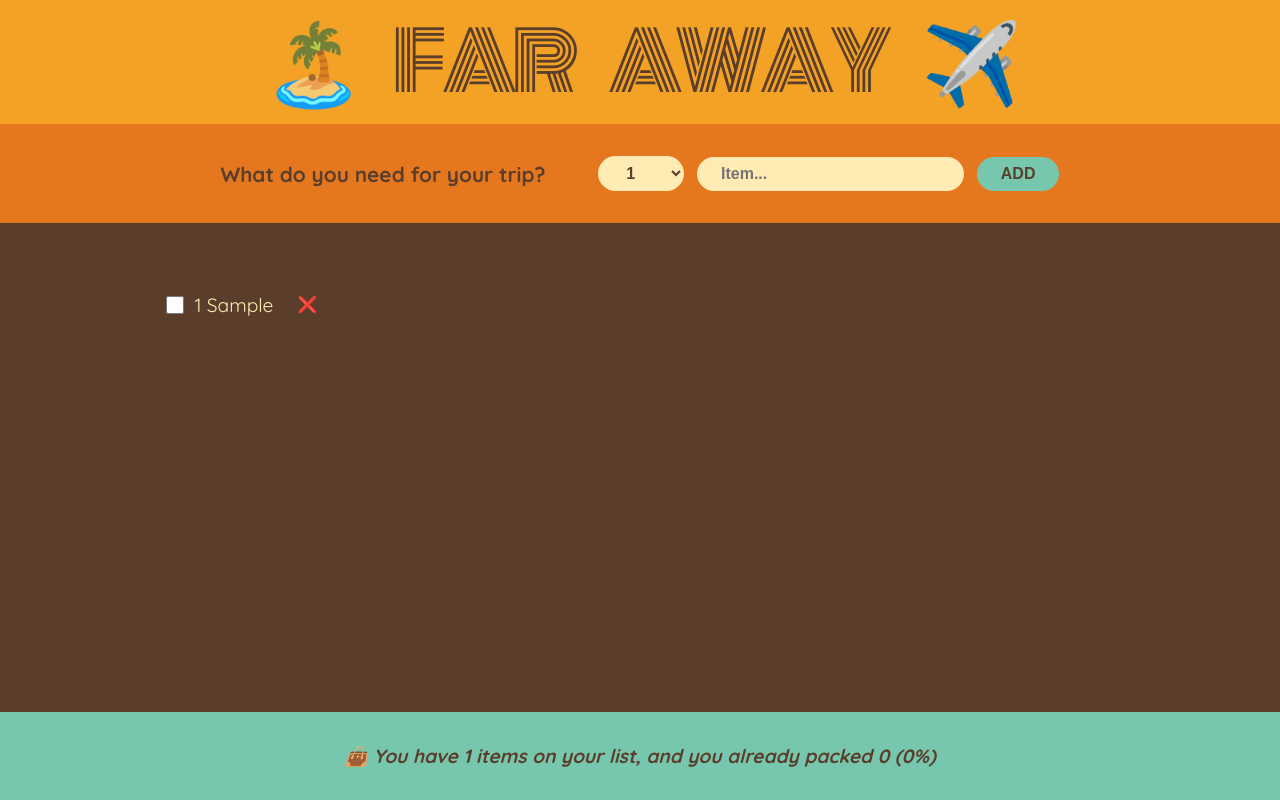
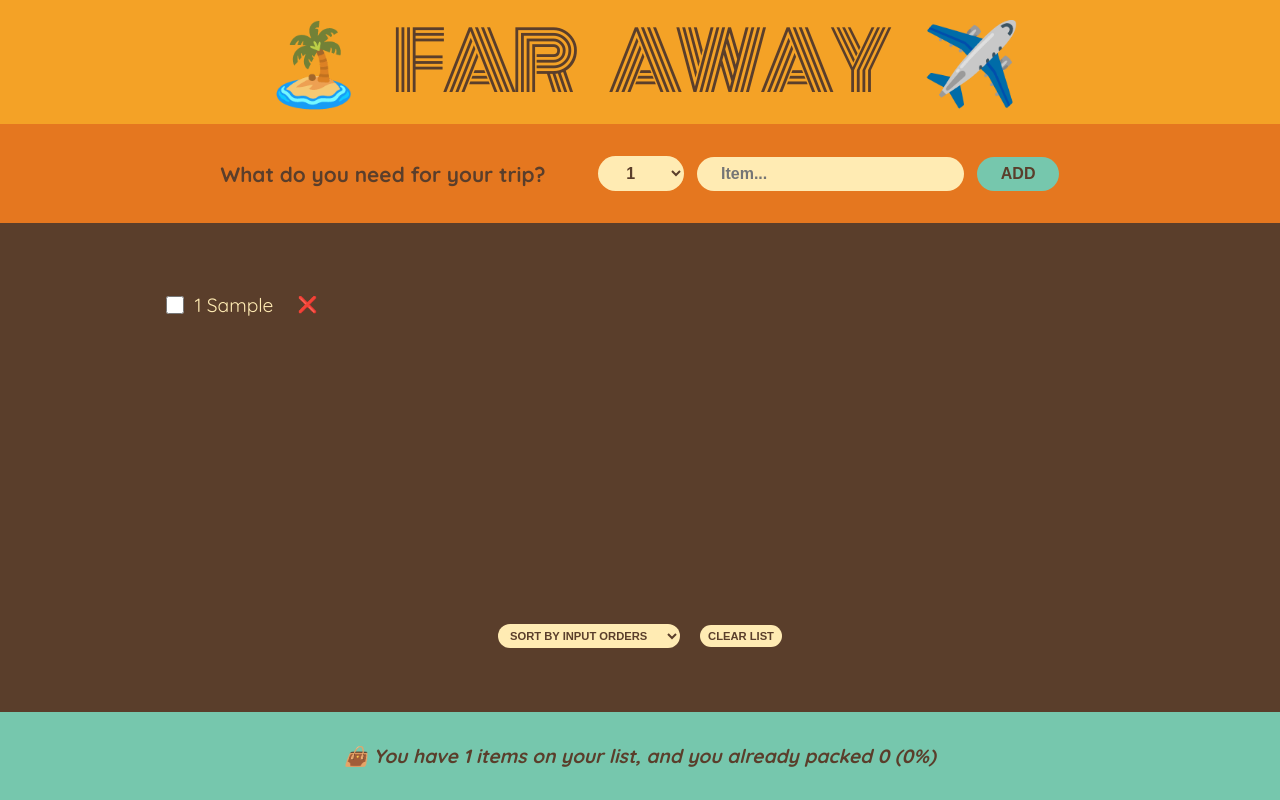
Before and after one commit to susovan777/React-Jets, a React (Create React App) app in the folder 03-travel-list/: page / in a window 1280 px wide. Both pictures are taken after typing "Sample" into the empty fields and a click on the button "ADD". Built offline with nearby package versions, Linux system fonts and the light colour scheme.

Commit message:
Completed the project work

```diff
--- a/03-travel-list/src/App.js
+++ b/03-travel-list/src/App.js
@@ -6,7 +6,6 @@ import { useState } from "react";
 
 function App() {
   const [items, setItems] = useState([]);
-  // const [isChecked, setIsChecked] = useState(false);
 
   const handleAddItem = (item) => {
     setItems((items) => [...items, item]);
@@ -24,6 +23,11 @@ function App() {
     );
   };
 
+  const handleClearItems = () => {
+    const confirmed = window.confirm("Are you sure you want to delete all the items?");
+    if (confirmed) setItems([]);
+  };
+
   // console.log(items);
   return (
     <div className="App">
@@ -33,6 +37,7 @@ function App() {
         items={items}
         onDeleteItem={handleDeleteItem}
         checkEvent={handleCheck}
+        clearEvent={handleClearItems}
       />
       <Stats items={items} />
     </div>
--- a/03-travel-list/src/Components/PackingList.jsx
+++ b/03-travel-list/src/Components/PackingList.jsx
@@ -1,10 +1,22 @@
-import React from "react";
+import React, { useState } from "react";
 
-const PackingList = ({ items, onDeleteItem, checkEvent }) => {
+const PackingList = ({ items, onDeleteItem, checkEvent, clearEvent }) => {
+  const [sortBy, setSortBy] = useState("input");
+
+  let sortedItems;
+
+  if (sortBy === "input") sortedItems = items;
+  if (sortBy === "description")
+    sortedItems = items.slice().sort((a, b) => a.entry.localeCompare(b.entry));
+  if (sortBy === "packed")
+    sortedItems = items
+      .slice()
+      .sort((a, b) => Number(a.packed) - Number(b.packed));
+
   return (
     <div className="list">
       <ul>
-        {items.map((item) => {
+        {sortedItems.map((item) => {
           return (
             <Item
               key={item.id}
@@ -15,6 +27,31 @@ const PackingList = ({ items, onDeleteItem, checkEvent }) => {
           );
         })}
       </ul>
+
+      {items.length ? (
+        <>
+          <div className="actions">
+            <select value={sortBy} onChange={(e) => setSortBy(e.target.value)}>
+              <option value="input">Sort By Input Orders</option>
+              <option value="description">Sort By Description</option>
+              <option value="packed">Sort By Packed Status</option>
+            </select>
+
+            <button onClick={clearEvent}>Clear List</button>
+          </div>
+        </>
+      ) : (
+        ""
+      )}
+      {/* <div className="actions">
+        <select value={sortBy} onChange={(e) => setSortBy(e.target.value)}>
+          <option value="input">Sort By Input Orders</option>
+          <option value="description">Sort By Description</option>
+          <option value="packed">Sort By Packed Status</option>
+        </select>
+
+        <button onClick={clearEvent}>Clear List</button>
+      </div> */}
     </div>
   );
 };
--- a/03-travel-list/src/Components/Stats.jsx
+++ b/03-travel-list/src/Components/Stats.jsx
@@ -1,9 +1,19 @@
 import React from "react";
 
 const Stats = ({ items }) => {
+  if (!items.length)
+    return (
+      <em className="stats">
+        Start adding some items to your packing list! 🚀
+      </em>
+    );
+
   const itemCount = items.length;
   const packedCount = items.filter((item) => item.packed).length;
-  const percentPacked = Math.round((packedCount / itemCount) * 100);
+  const percentPacked = itemCount
+    ? Math.round((packedCount / itemCount) * 100)
+    : 0;
+
   return (
     <footer className="stats">
       <em>
--- a/03-travel-list/src/index.css
+++ b/03-travel-list/src/index.css
@@ -69,8 +69,9 @@ input {
   padding: 4rem 3rem;
 
   display: flex;
-  justify-content: center;
-  align-items: start;
+  flex-direction: column;
+  justify-content: space-between;
+  align-items: center;
 }
 
 .list ul {
@@ -100,6 +101,14 @@ input[type="checkbox"] {
   cursor: pointer;
 }
 
+.actions select,
+.actions button {
+  margin: 0 10px;
+  font-size: 0.7rem;
+  padding: 0.3rem 0.5rem;
+  text-transform: uppercase;
+}
+
 .stats {
   background-color: #76c7ad;
   text-align: center;
```
